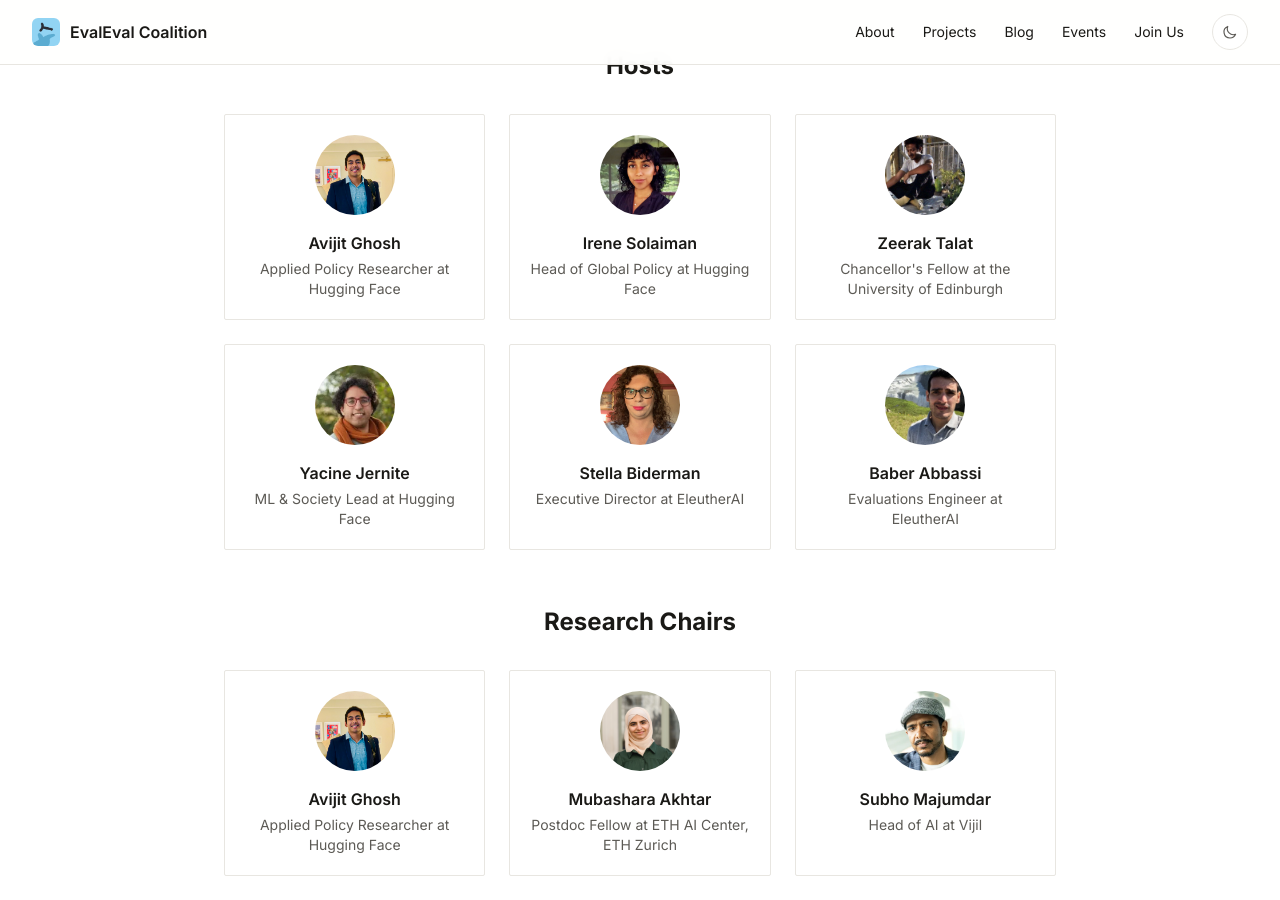
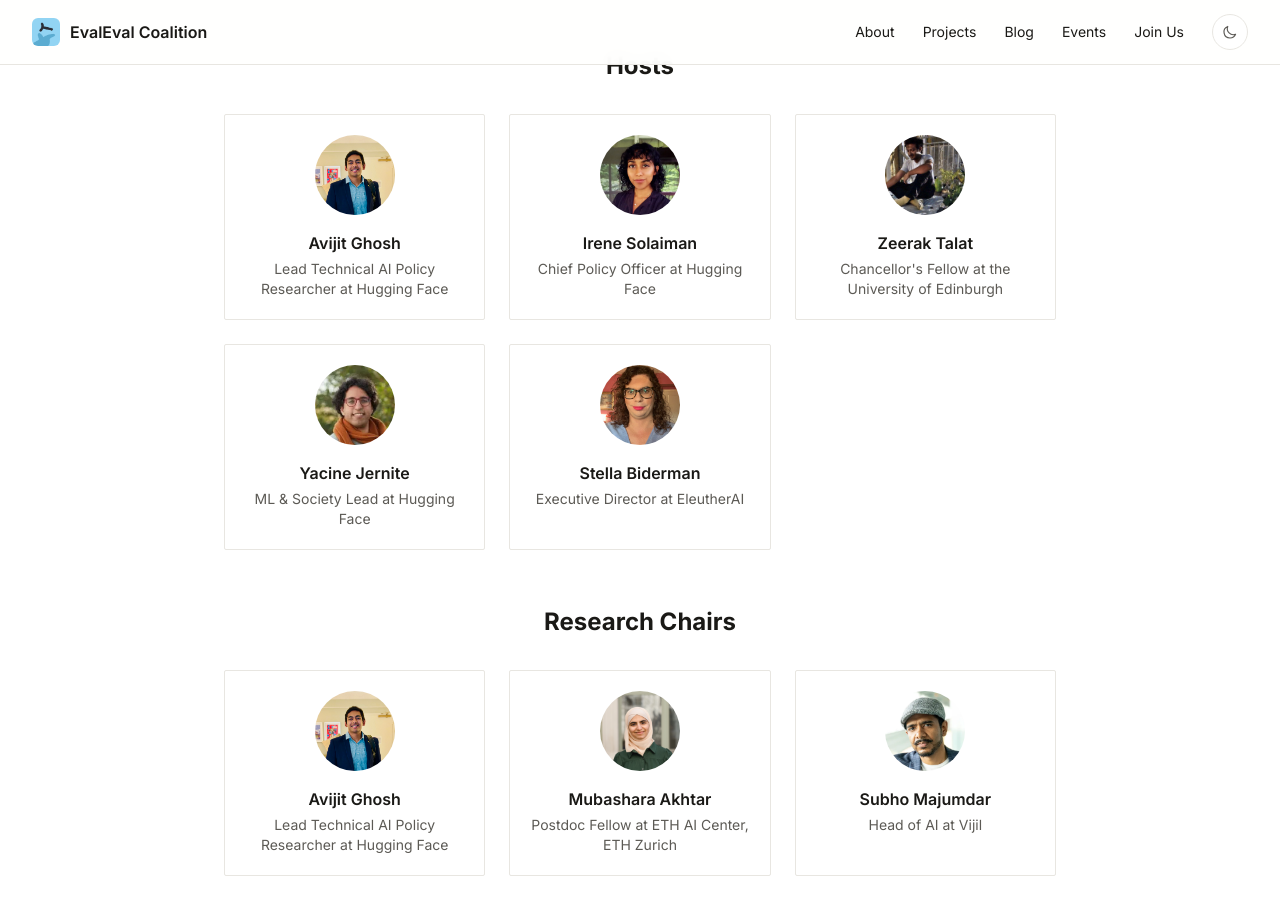
Before and after one commit to evaleval/evaleval.github.io, a Jekyll site: the page built from about.md, in a window 1280 px wide and 900 px high, scrolled down 850 px. Built offline with Jekyll 4.4.1, drawn with Linux system fonts in a browser that asks for light colours; nearby versions of some CDN libraries; some of the changed text lies outside the part shown.

```diff
--- a/_data/team.yml
+++ b/_data/team.yml
@@ -5,7 +5,7 @@
 - name: Avijit Ghosh
   lastname: Ghosh
   role: Host
-  subheading: Applied Policy Researcher at Hugging Face
+  subheading: Lead Technical AI Policy Researcher at Hugging Face
   link: https://www.evijit.io
   photo: assets/img/team/avijit-ghosh.webp
   affiliations:
@@ -17,7 +17,7 @@
 - name: Irene Solaiman
   lastname: Solaiman
   role: Host
-  subheading: Head of Global Policy at Hugging Face
+  subheading: Chief Policy Officer at Hugging Face
   link: https://www.irenesolaiman.com/
   photo: assets/img/team/irene-solaiman.webp
   affiliations:
@@ -56,19 +56,6 @@
   projects:
     - lm-harness
     - research-output
-
-- name: Baber Abbassi
-  lastname: Abbassi
-  role: Infrastructure Chair
-  subheading: Evaluations Engineer at EleutherAI
-  link: https://www.linkedin.com/in/baber-abbasi/?originalSubdomain=uk
-  photo: assets/img/team/baber-abbassi.webp
-  affiliations:
-    - infra
-    - host
-  projects:
-    - lm-harness
-
 
 ## CHAIRS
 - name: Mubashara Akhtar
```
